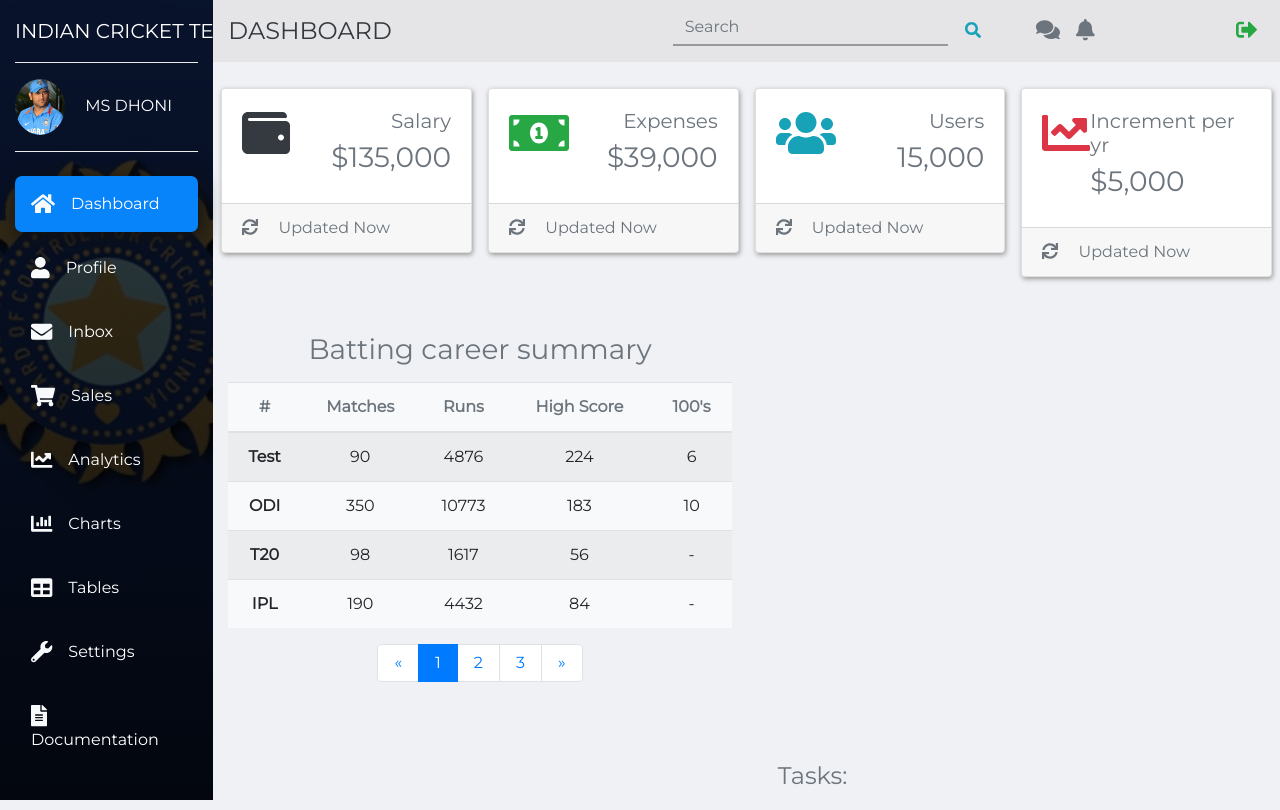
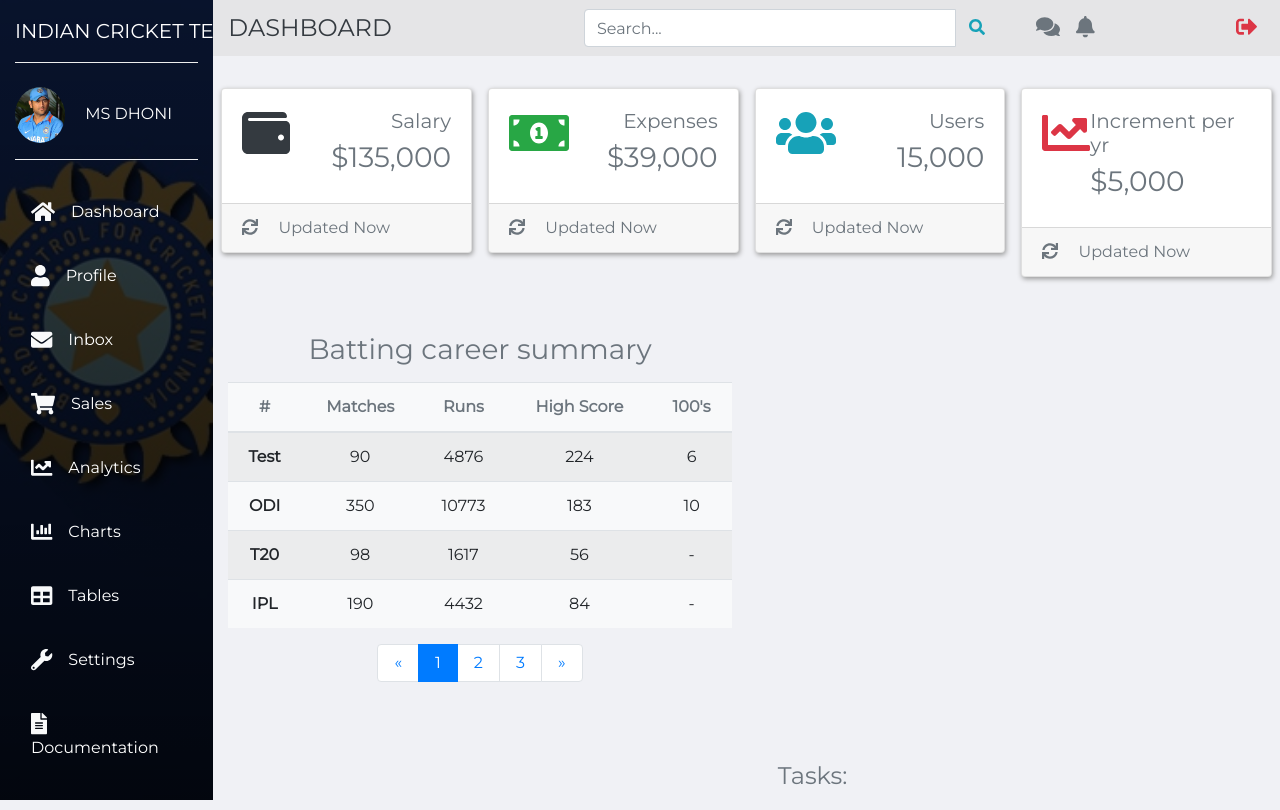
Before and after one commit to allisheik/DHONI_DASHBOARD, a plain HTML site: page index.html in a window 1280 px wide. Shown: the top 810 px of the page. Drawn offline with nearby package versions, Linux system fonts and the light colour scheme.

Commit message:
Update index.html

```diff
--- a/index.html
+++ b/index.html
@@ -22,78 +22,65 @@
 
 <body>
 
-  <!-- Navbar -->
+ <!-- navbar -->
  <nav class="navbar navbar-expand-md navbar-light">
-    <button class="navbar-toggler ml-auto mb-2 bg-light" type="button" data-toggle="collapse"
-      data-target="#dashboardNavbar"><span class="navbar-toggler-icon"></span></button>
-    <div class="collapse navbar-collapse" id="dashboardNavbar">
+  <button class="navbar-toggler ml-auto mb-2 bg-light" type="button" data-toggle="collapse" data-target="#myNavbar">
+    <span class="navbar-toggler-icon"></span>
+  </button>
+  <div class="collapse navbar-collapse" id="myNavbar">
     <div class="container-fluid">
       <div class="row">
         <!-- sidebar -->
-          <div class="col-xl-2 col-lg-3 col-md-4 fixed-top sidebar">
-            <!-- Navbar-brand -->
-            <a href="" class="navbar-brand text-white d-block mx-auto text-center py-3 mb-3 bottom-border">INDIAN CRICKET TEAM</a>
-            <!-- Profile Container -->
+        <div class="col-xl-2 col-lg-3 col-md-4 sidebar fixed-top">
+          <a href="#" class="navbar-brand text-white d-block mx-auto text-center py-3 mb-4 bottom-border">INDIAN CRICKET TEAM</a>
           <div class="bottom-border pb-3">
-              <img src="img/pro.jpg" alt="profilPic" width="50" class="rounded-circle mr-3">
+            <img src="img/pro.jpg" width="50" class="rounded-circle mr-3">
             <a href="#" class="text-white">MS DHONI</a>
           </div>
-            <!-- sidebar Nav-items -->
           <ul class="navbar-nav flex-column mt-4">
-              <li class="nav-item">
-                <a href="" class="nav-link text-white p-3 mb-2 sidebar-link active">
-                  <i class="fas fa-home text-light fa-lg mr-3 "></i>Dashboard
-                </a>
-              </li>
-              <li class="nav-item"><a href="#" class="nav-link text-white p-3 mb-2 sidebar-link"><i
-                    class="fas fa-user text-light fa-lg mr-3"></i>Profile</a></li>
-              <li class="nav-item"><a href="#" class="nav-link text-white p-3 mb-2 sidebar-link"><i
-                    class="fas fa-envelope text-light fa-lg mr-3"></i>Inbox</a></li>
-              <li class="nav-item"><a href="#" class="nav-link text-white p-3 mb-2 sidebar-link"><i
-                    class="fas fa-shopping-cart text-light fa-lg mr-3"></i>Sales</a></li>
-              <li class="nav-item"><a href="#" class="nav-link text-white p-3 mb-2 sidebar-link"><i
-                    class="fas fa-chart-line text-light fa-lg mr-3"></i>Analytics</a></li>
-              <li class="nav-item"><a href="#" class="nav-link text-white p-3 mb-2 sidebar-link"><i
-                    class="fas fa-chart-bar text-light fa-lg mr-3"></i>Charts</a></li>
-              <li class="nav-item"><a href="#" class="nav-link text-white p-3 mb-2 sidebar-link"><i
-                    class="fas fa-table text-light fa-lg mr-3"></i>Tables</a></li>
-              <li class="nav-item"><a href="#" class="nav-link text-white p-3 mb-2 sidebar-link"><i
-                    class="fas fa-wrench text-light fa-lg mr-3"></i>Settings</a></li>
-              <li class="nav-item"><a href="#" class="nav-link text-white p-3 mb-2 sidebar-link"><i
-                    class="fas fa-file-alt text-light fa-lg mr-3"></i>Documentation</a></li>
+            <li class="nav-item"><a href="#" class="nav-link text-white p-3 mb-2 current"><i class="fas fa-home text-light fa-lg mr-3"></i>Dashboard</a></li>
+            <li class="nav-item"><a href="#" class="nav-link text-white p-3 mb-2 sidebar-link"><i class="fas fa-user text-light fa-lg mr-3"></i>Profile</a></li>
+            <li class="nav-item"><a href="#" class="nav-link text-white p-3 mb-2 sidebar-link"><i class="fas fa-envelope text-light fa-lg mr-3"></i>Inbox</a></li>
+            <li class="nav-item"><a href="#" class="nav-link text-white p-3 mb-2 sidebar-link"><i class="fas fa-shopping-cart text-light fa-lg mr-3"></i>Sales</a></li>
+            <li class="nav-item"><a href="#" class="nav-link text-white p-3 mb-2 sidebar-link"><i class="fas fa-chart-line text-light fa-lg mr-3"></i>Analytics</a></li>
+            <li class="nav-item"><a href="#" class="nav-link text-white p-3 mb-2 sidebar-link"><i class="fas fa-chart-bar text-light fa-lg mr-3"></i>Charts</a></li>
+            <li class="nav-item"><a href="#" class="nav-link text-white p-3 mb-2 sidebar-link"><i class="fas fa-table text-light fa-lg mr-3"></i>Tables</a></li>
+            <li class="nav-item"><a href="#" class="nav-link text-white p-3 mb-2 sidebar-link"><i class="fas fa-wrench text-light fa-lg mr-3"></i>Settings</a></li>
+            <li class="nav-item"><a href="#" class="nav-link text-white p-3 mb-2 sidebar-link"><i class="fas fa-file-alt text-light fa-lg mr-3"></i>Documentation</a></li>
           </ul>
         </div>
-          <!-- Main Navbar -->
-          <div class="col-xl-10 col-lg-9 col-md-8 fixed-top py-2 top-navbar ml-auto">
+        <!-- end of sidebar -->
+
+        <!-- top-nav -->
+        <div class="col-xl-10 col-lg-9 col-md-8 ml-auto fixed-top py-2 top-navbar">
           <div class="row align-items-center">
-              <!-- Title -->
+            <div class="col-md-4">
+              <h4 class="text-dark text-uppercase mb-0">Dashboard</h4>
+            </div>
             <div class="col-md-5">
-                <h4 class="text-light text-uppercase mb-0 text-dark">Dashboard</h4>
-              </div>
-              <div class="col-md-4">
               <form>
                 <div class="input-group">
-                    <input type="text" class="form-control search" placeholder="Search">
-                    <button class="btn btn-white search-btn"> <i class="fas fa-search text-info"></i></button>
+                  <input type="text" class="form-control search-input" placeholder="Search...">
+                  <button type="button" class="btn btn-white search-button"><i class="fas fa-search text-info"></i></button>
                 </div>
               </form>
             </div>
             <div class="col-md-3">
               <ul class="navbar-nav">
-                  <li class="nav-item"><a href="#" class="nav-link "><i
-                        class="fas fa-comments text-muted fa-lg"></i></a></li>
-                  <li class="nav-item"><a href="#" class="nav-link "><i
-                        class="fas fa-bell text-muted fa-lg"></i></a></li>
-                  <li class="nav-item ml-md-auto"><a href="" class="nav-link" data-toggle="modal"
-                      data-target="#logout"><i class="fas fa-sign-out-alt text-success fa-lg"></i></a></li>
+                <li class="nav-item "><a href="#" class="nav-link "><i class="fas fa-comments text-muted fa-lg"></i></a></li>
+                <li class="nav-item "><a href="#" class="nav-link "><i class="fas fa-bell text-muted fa-lg"></i></a></li>
+                <li class="nav-item ml-md-auto"><a href="#" class="nav-link" data-toggle="modal" data-target="#sign-out"><i class="fas fa-sign-out-alt text-danger fa-lg"></i></a></li>
               </ul>
             </div>
           </div>
         </div>
+        <!-- end of top-nav -->
       </div>
     </div>
   </div>
 </nav>
+<!-- end of navbar -->
+
   <!-- Modals -->
   <div class="modal fade" id="logout">
     <div class="modal-dialog">
```
Lines whose indentation alone changed are shown as unchanged.
